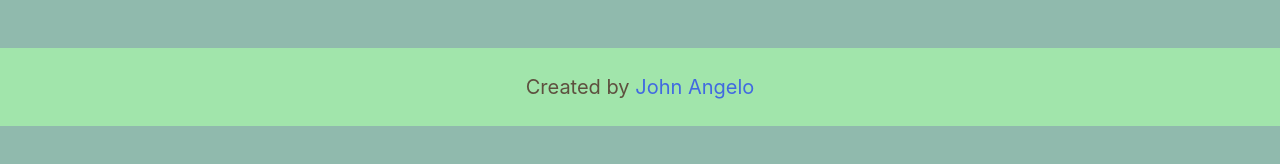
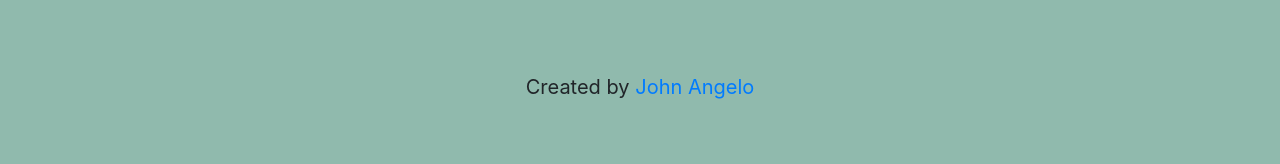
Before and after one commit to john-angelo1610/markdown-previewer, a plain HTML site: page index.html in a window 1280 px wide. Drawn offline with nearby package versions, Linux system fonts and the light colour scheme.

Commit message:
Update style.css

```diff
--- a/style.css
+++ b/style.css
@@ -2,7 +2,7 @@ body{
     background-color: #90BAAD;
 }
 
-.textarea, #preview, footer{
+.textarea, #preview{
     background: #A1E5AB;
     color: #5E503F;
 }
@@ -54,8 +54,4 @@ footer {
     font-size: 20px;
 }
 
-footer a {
-    color: royalblue;
-}
-
-@media (min-width: 768px) { .textarea, .toolbar:first-child{width: 80% !important;} }
+@media (min-width: 768px) { .textarea, .toolbar:first-child {width: 80% !important}}
```
